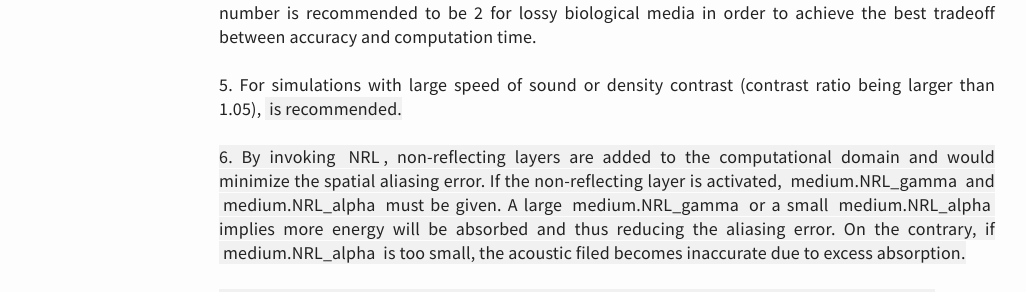
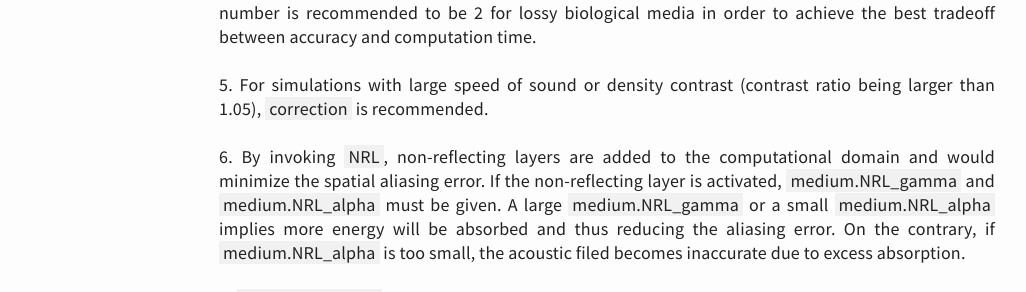
Before and after one commit to m-SOUND/mSOUND, a Jekyll site: the page built from function.html, in a window 1280 px wide and 900 px high, scrolled down 5874 px. Shown: the part 163-455 px from the top of the window, without its empty margins (33-1059 px from the left). Built offline with Jekyll 4.4.1, drawn with Linux system fonts in a browser that asks for light colours; some of the changed text lies outside the part shown.

Commit message:
Update function.html

```diff
--- a/function.html
+++ b/function.html
@@ -361,7 +361,7 @@
  indicates the maximum order of reflections to be included in the simulation. This number is
  recommended to be 2 for lossy biological media in order to achieve the best tradeoff between accuracy and computation time.
  <br><br>5. For simulations with large speed of sound or density contrast (contrast ratio being larger than 1.05),
- <span style="background-color:#f1f1f1"correction</span> is recommended.
+ <span style="background-color:#f1f1f1">correction</span> is recommended.
  <br><br>6. By invoking <span style="background-color:#f1f1f1">NRL</span>, non-reflecting layers are added to the computational
  domain and would minimize the spatial aliasing error. If the non-reflecting layer is activated,
  <span style="background-color:#f1f1f1">medium.NRL_gamma</span> and <span style="background-color:#f1f1f1">medium.NRL_alpha</span>
@@ -450,7 +450,7 @@
  indicates the maximum order of reflections to be included in the simulation. This number is
  recommended to be 2 for lossy biological media in order to achieve the best tradeoff between accuracy and computation time.
  <br><br>4. For simulations with large speed of sound or density contrast (contrast ratio being larger than 1.05),
- <span style="background-color:#f1f1f1"correction</span> is recommended.
+ <span style="background-color:#f1f1f1">correction</span> is recommended.
  <br><br>5. By invoking <span style="background-color:#f1f1f1">NRL</span>, non-reflecting layers are added to the computational
  domain and would minimize the spatial aliasing error. If the non-reflecting layer is activated,
  <span style="background-color:#f1f1f1">medium.NRL_gamma</span> and <span style="background-color:#f1f1f1">medium.NRL_alpha</span>
@@ -537,7 +537,7 @@
  contains the positions in Cartesian coordinate with a matrix size (mgrid.num_x, mgrid.num_y+1)
  with the recording positions marked with logical value 1 while other positions are marked with 0.
  <br><br>3. For simulations with large speed of sound or density contrast (contrast ratio being larger than 1.05),
- <span style="background-color:#f1f1f1"correction</span> is recommended.
+ <span style="background-color:#f1f1f1">correction</span> is recommended.
  <br><br>4. By invoking <span style="background-color:#f1f1f1">NRL</span>, non-reflecting layers are added to the computational
  domain and would minimize the spatial aliasing error. If the non-reflecting layer is activated,
  <span style="background-color:#f1f1f1">medium.NRL_gamma</span> and <span style="background-color:#f1f1f1">medium.NRL_alpha</span>
@@ -623,7 +623,7 @@
  indicates the maximum order of reflections to be included in the simulation. This number is
  recommended to be 2 for lossy biological media in order to achieve the best tradeoff between accuracy and computation time.
  <br><br>4. For simulations with large speed of sound or density contrast (contrast ratio being larger than 1.05),
- <span style="background-color:#f1f1f1"correction</span> is recommended.
+ <span style="background-color:#f1f1f1">correction</span> is recommended.
  <br><br>5. By invoking <span style="background-color:#f1f1f1">NRL</span>, non-reflecting layers are added to the computational
  domain and would minimize the spatial aliasing error. If the non-reflecting layer is activated,
  <span style="background-color:#f1f1f1">medium.NRL_gamma</span> and <span style="background-color:#f1f1f1">medium.NRL_alpha</span>
@@ -711,7 +711,7 @@
  contains the positions in Cartesian coordinate with a matrix size (mgrid.num_x, mgrid.num_y, mgrid.num_z+1)
  with the recording positions marked with logical value 1 while other positions are marked with 0.
  <br><br>3. For simulations with large speed of sound or density contrast (contrast ratio being larger than 1.05),
- <span style="background-color:#f1f1f1"correction</span> is recommended.
+ <span style="background-color:#f1f1f1">correction</span> is recommended.
  <br><br>4. By invoking <span style="background-color:#f1f1f1">NRL</span>, non-reflecting layers are added to the computational
  domain and would minimize the spatial aliasing error. If the non-reflecting layer is activated,
  <span style="background-color:#f1f1f1">medium.NRL_gamma</span> and <span style="background-color:#f1f1f1">medium.NRL_alpha</span>
@@ -760,6 +760,7 @@
     <td>sensor_mask</td><td>a set of Cartesian points where the pressure is recorded</td>
   </tr>
  </table>
+
 <br>
 <table>
   <tr>
```
